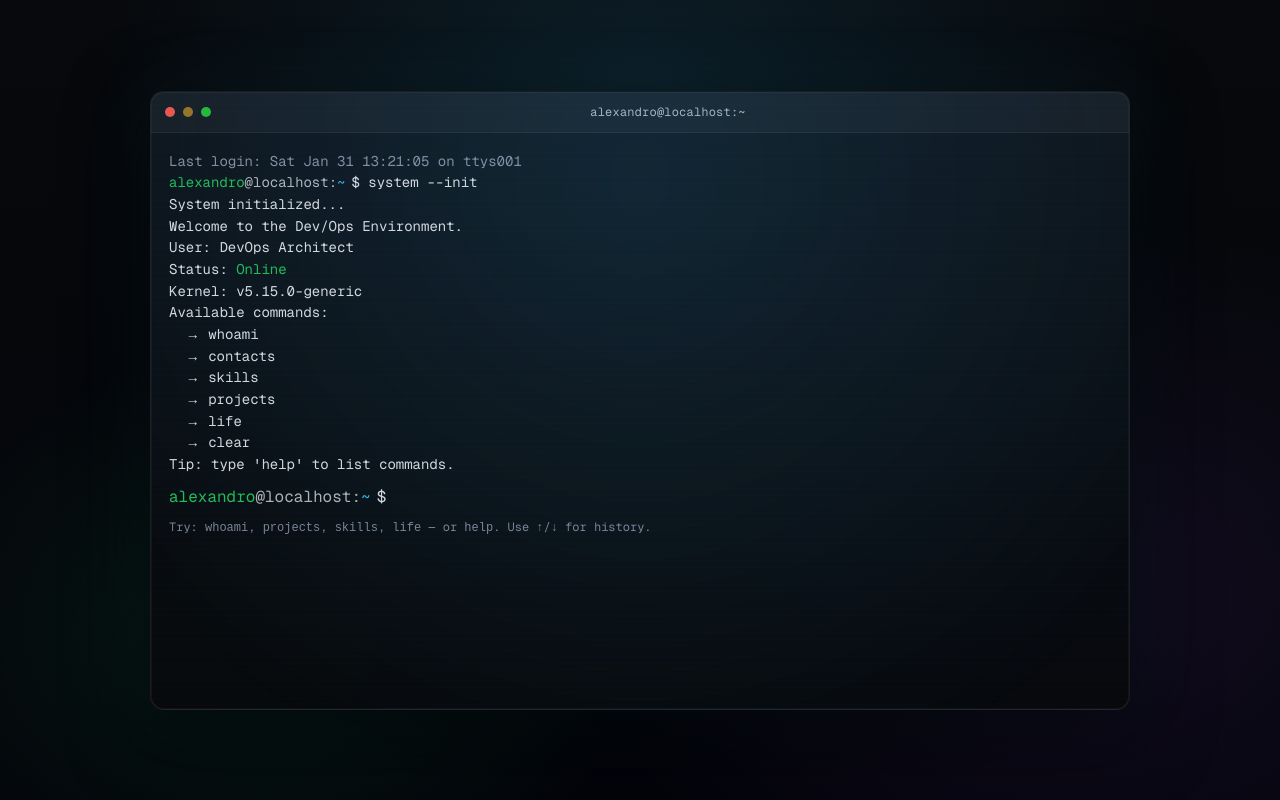
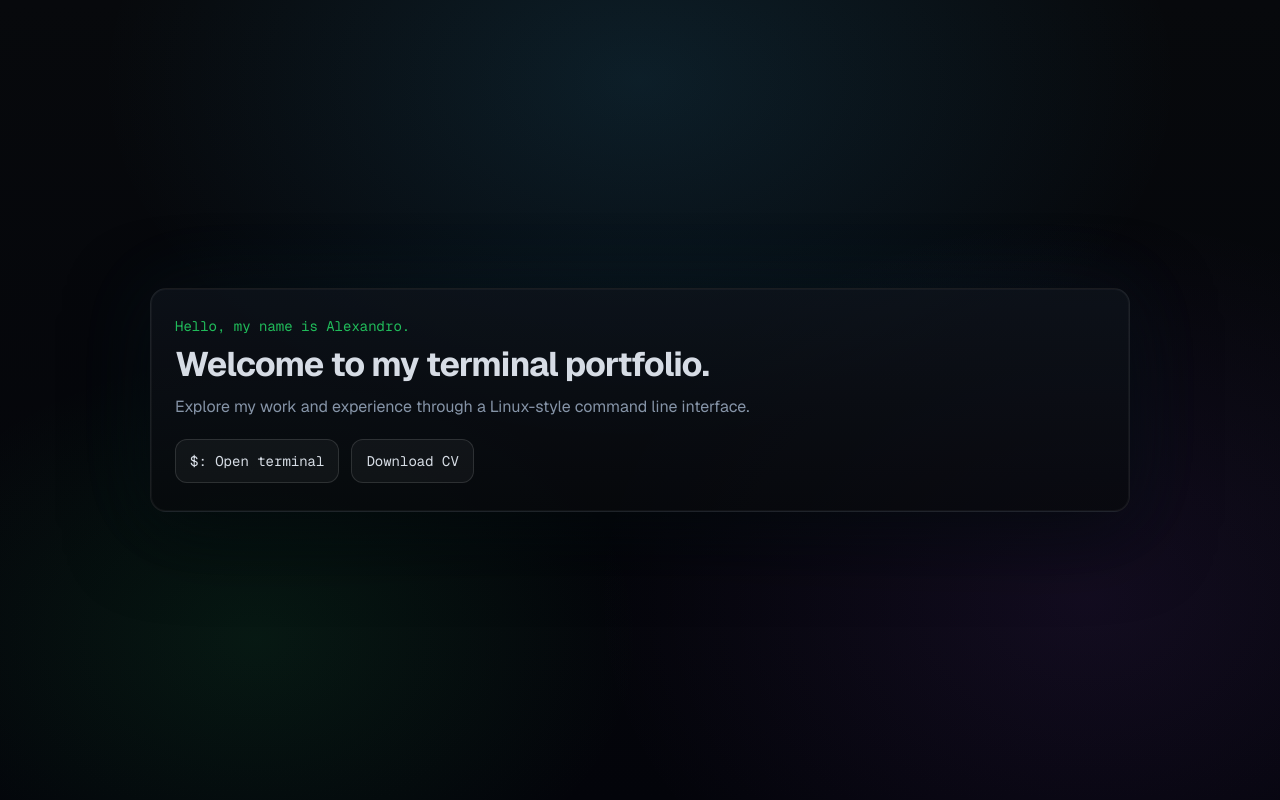
Before and after one commit to ag913331/portfolio, a Next.js app: page / in a window 1280 px wide. Both pictures are taken after a click on the button 170 px from the left and 111 px from the top of the page. Built offline with nearby package versions, Linux system fonts and the light colour scheme.

Commit message:
Add landing section to homepage with styled components and terminal toggle functionality. Introduced new CSS styles for landing page elements, including buttons and typography. Updated terminal component to allow closing and reopening with improved accessibility labels.

```diff
--- a/src/app/page.module.css
+++ b/src/app/page.module.css
@@ -15,3 +15,97 @@
   display: grid;
   place-items: center;
 }
+
+.landing {
+  width: min(980px, 92vw);
+  border-radius: 16px;
+  border: 1px solid rgba(255, 255, 255, 0.08);
+  background: linear-gradient(180deg, rgba(14, 20, 28, 0.75), rgba(7, 9, 12, 0.75));
+  box-shadow:
+    0 20px 80px rgba(0, 0, 0, 0.65),
+    0 0 0 1px rgba(255, 255, 255, 0.04) inset,
+    0 0 80px rgba(56, 189, 248, 0.08);
+  overflow: hidden;
+}
+
+.landingInner {
+  padding: 28px 24px;
+}
+
+.kicker {
+  font-family: var(--font-geist-mono), ui-monospace, SFMono-Regular, Menlo, Monaco, Consolas, "Liberation Mono",
+    "Courier New", monospace;
+  color: rgba(34, 197, 94, 0.95);
+  font-size: 14px;
+  margin-bottom: 10px;
+}
+
+.title {
+  color: rgba(226, 232, 240, 0.95);
+  font-size: 34px;
+  line-height: 1.15;
+  letter-spacing: -0.9px;
+  margin-bottom: 10px;
+}
+
+.subtitle {
+  color: rgba(148, 163, 184, 0.9);
+  font-size: 16px;
+  line-height: 1.6;
+  max-width: 70ch;
+}
+
+.actions {
+  display: flex;
+  gap: 12px;
+  flex-wrap: wrap;
+  margin-top: 20px;
+}
+
+.openBtn,
+.cvBtn {
+  font-family: var(--font-geist-mono), ui-monospace, SFMono-Regular, Menlo, Monaco, Consolas, "Liberation Mono",
+    "Courier New", monospace;
+  font-size: 14px;
+  border-radius: 12px;
+  padding: 12px 14px;
+  border: 1px solid rgba(255, 255, 255, 0.12);
+  background: rgba(255, 255, 255, 0.04);
+  color: rgba(226, 232, 240, 0.95);
+  cursor: pointer;
+  transition: background 140ms ease, border-color 140ms ease, transform 140ms ease;
+}
+
+.openBtn:hover,
+.cvBtn:hover {
+  background: rgba(255, 255, 255, 0.065);
+  border-color: rgba(56, 189, 248, 0.35);
+  transform: translateY(-1px);
+}
+
+.cvBtn {
+  text-decoration: none;
+  display: inline-flex;
+  align-items: center;
+}
+
+.note {
+  margin-top: 16px;
+  font-size: 12px;
+  color: rgba(148, 163, 184, 0.8);
+}
+
+.note code {
+  font-family: var(--font-geist-mono), ui-monospace, SFMono-Regular, Menlo, Monaco, Consolas, "Liberation Mono",
+    "Courier New", monospace;
+  color: rgba(56, 189, 248, 0.95);
+}
+
+@media (max-width: 480px) {
+  .landingInner {
+    padding: 22px 18px;
+  }
+  .title {
+    font-size: 28px;
+  }
+}
--- a/src/app/page.tsx
+++ b/src/app/page.tsx
@@ -1,11 +1,51 @@
+"use client";
+
+import { useState } from "react";
 import styles from "./page.module.css";
 import { Terminal } from "@/components/terminal/Terminal";
 
 export default function Home() {
+  const [isOpen, setIsOpen] = useState(true);
+  const [terminalKey, setTerminalKey] = useState(1);
+
   return (
     <div className={styles.page}>
       <main className={styles.main}>
-        <Terminal />
+        {isOpen ? (
+          <Terminal
+            key={terminalKey}
+            onClose={() => {
+              setIsOpen(false);
+            }}
+          />
+        ) : (
+          <section className={styles.landing} aria-label="Welcome">
+            <div className={styles.landingInner}>
+              <p className={styles.kicker}>Hello, my name is Alexandro.</p>
+              <h1 className={styles.title}>Welcome to my terminal portfolio.</h1>
+              <p className={styles.subtitle}>
+                Explore my work and experience through a Linux-style command line interface.
+              </p>
+
+              <div className={styles.actions}>
+                <button
+                  type="button"
+                  className={styles.openBtn}
+                  onClick={() => {
+                    setTerminalKey((k) => k + 1);
+                    setIsOpen(true);
+                  }}
+                >
+                  $: Open terminal
+                </button>
+
+                <a className={styles.cvBtn} href="/cv.pdf" download>
+                  Download CV
+                </a>
+              </div>
+            </div>
+          </section>
+        )}
       </main>
     </div>
   );
--- a/src/components/terminal/Terminal.tsx
+++ b/src/components/terminal/Terminal.tsx
@@ -86,7 +86,7 @@ function makeId() {
   return `${Date.now()}-${Math.random().toString(16).slice(2)}`;
 }
 
-export function Terminal() {
+export function Terminal({ onClose }: { onClose?: () => void }) {
   const bootDate = useMemo(() => new Date(), []);
   const inputRef = useRef<HTMLInputElement | null>(null);
   const bottomRef = useRef<HTMLDivElement | null>(null);
@@ -219,10 +219,10 @@ export function Terminal() {
             <button
               type="button"
               className={styles.dotButton}
-              aria-label="Close (not configured)"
-              title="Close (not configured)"
+              aria-label="Close terminal"
+              title="Close terminal"
               onClick={() => {
-                // Intentionally no-op for now.
+                onClose?.();
               }}
             >
               <span className={`${styles.dot} ${styles.dotRed}`} />
--- a/src/components/terminal/commands.ts
+++ b/src/components/terminal/commands.ts
@@ -166,6 +166,7 @@ export const TERMINAL_COMMANDS: TerminalCommands = {
       "  - Commands are case-sensitive.",
       "  - Use ↑ / ↓ to cycle history.",
       "  - Use Ctrl+L to clear.",
+      "  - Use Tab to autocomplete commands.",
     ],
   },
 };
```
